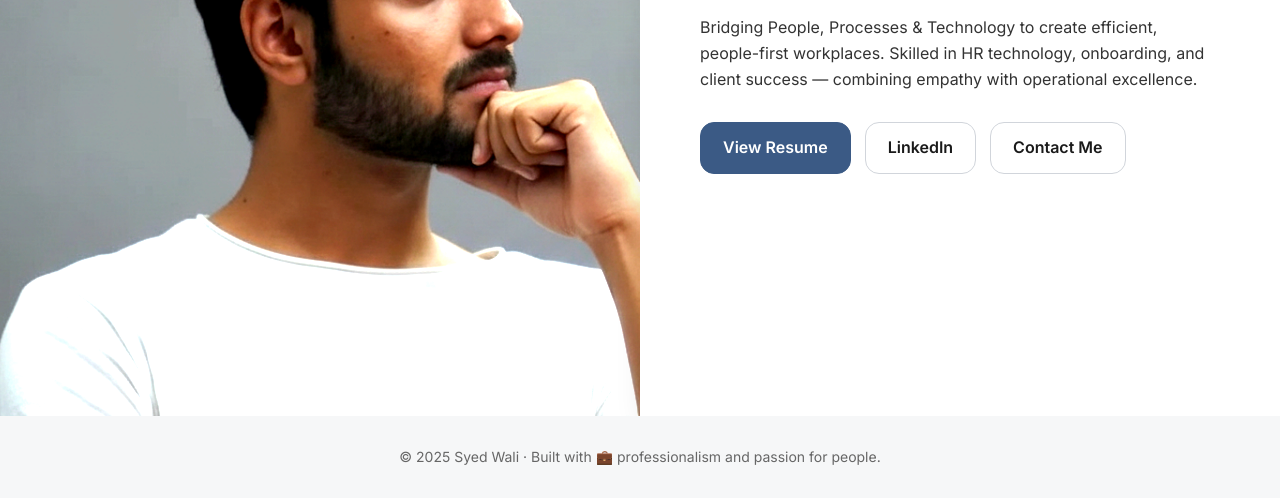
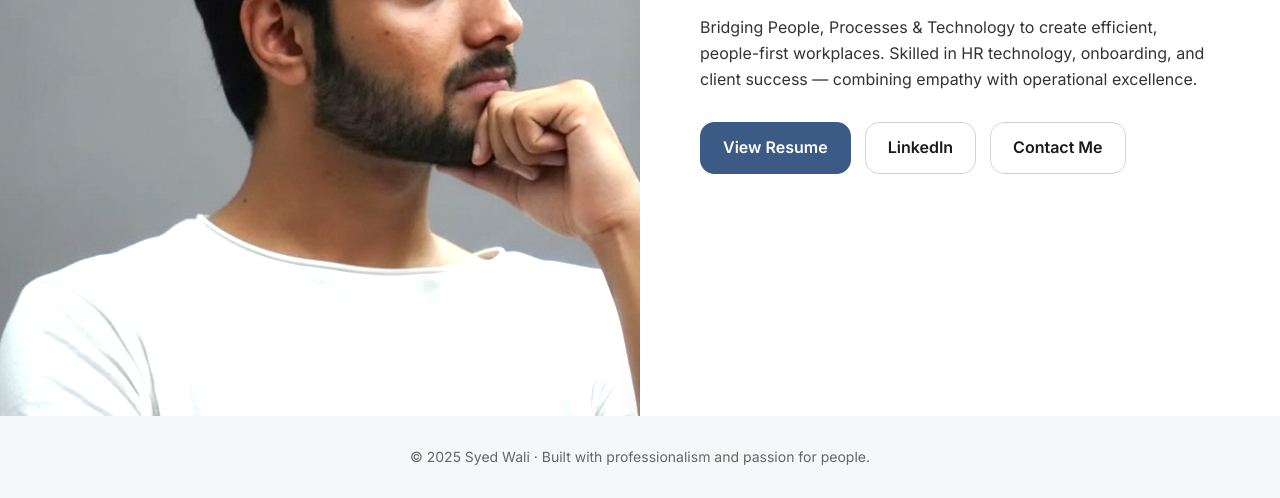
Before and after one commit to syedwali7843-dot/wali-portfolio, a plain HTML site: page index.html in a window 1280 px wide. Shown: the part 384-882 px from the top of the page. Drawn offline with Linux system fonts and the light colour scheme.

Commit message:
Update index.html

```diff
--- a/index.html
+++ b/index.html
@@ -41,18 +41,17 @@
       background-position: 35% center;
       background-repeat: no-repeat;
       background-attachment: fixed;
-      filter: grayscale(5%) contrast(125%) brightness(1.35) saturate(120%);
+      filter: grayscale(5%) contrast(120%) brightness(1.35) saturate(115%);
       transform: scale(1);
-      transition: transform 1.2s ease, filter 0.8s ease;
+      transition: transform 1s ease;
     }
 
-    /* Hover animation for the photo */
+    /* Hover animation (zoom only, no color change) */
     .hero-left:hover {
       transform: scale(1.05);
-      filter: grayscale(0%) contrast(130%) brightness(1.45) saturate(125%);
     }
 
-    /* Light overlay for text readability */
+    /* Light overlay for readability */
     .hero-left::before {
       content: "";
       position: absolute;
@@ -63,7 +62,7 @@
     }
 
     .hero-left:hover::before {
-      background: rgba(255, 255, 255, 0.05);
+      background: rgba(255, 255, 255, 0.08);
     }
 
     .hero-right {
@@ -177,10 +176,10 @@
   </section>
 
   <footer>
-    © 2025 Syed Wali · Built with 💼 professionalism and passion for people.
+    © 2025 Syed Wali · Built with professionalism and passion for people.
   </footer>
 
-  <!-- Subtle parallax script -->
+  <!-- Parallax scroll -->
   <script>
     const hero = document.getElementById('hero-img');
     window.addEventListener('scroll', () => {
```
